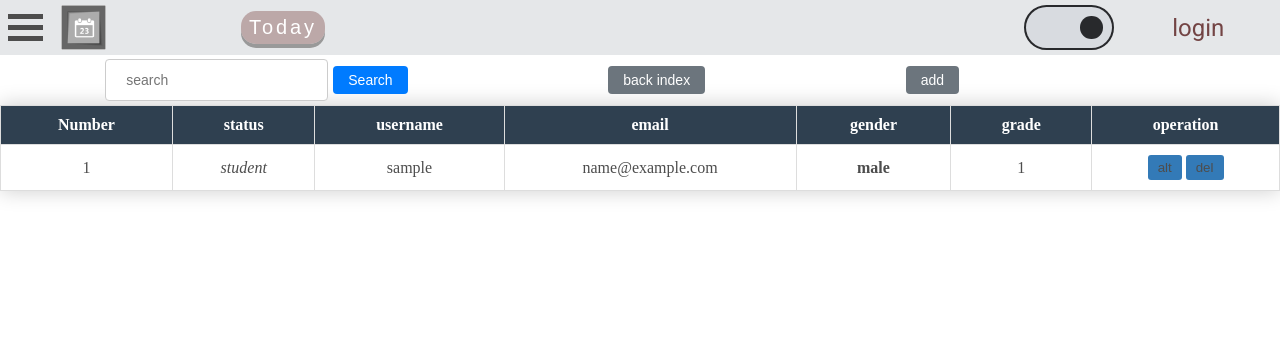
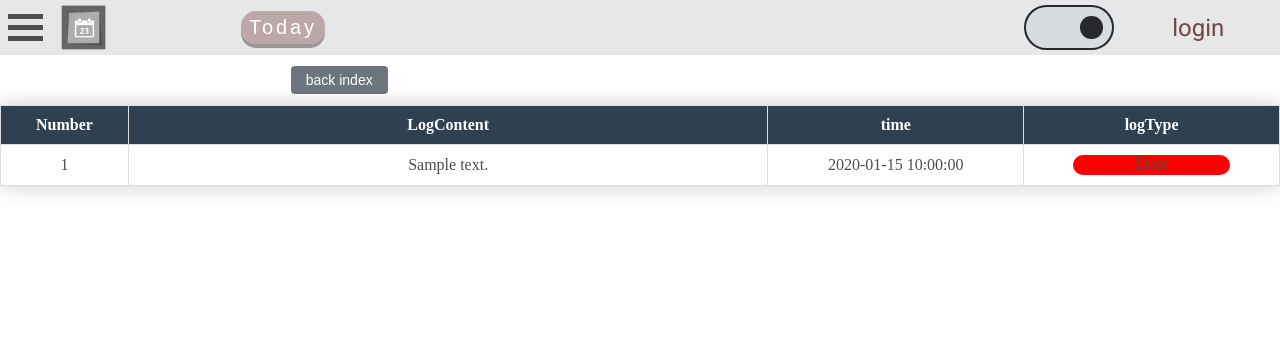
Before and after one commit to lzhhe/COMP3019J-Web-Application-Develop-Project, a Flask app: template App/templates/adminLogs.html in a window 1280 px wide. Shown: the top 355 px of the page. Run offline with Flask 3, Linux system fonts and the light colour scheme; tables that the repository leaves empty hold one stand-in row (values such as "Sample post"); the template is opened without the code that fills it: values that come from a table or form of the project are taken from there, most other values are stand-ins (such as "Sample title", 1, 10 or a date in 2020); parts of the project's set-up code (start-up, migrations or seed data) failed here and were passed over; some libraries are stand-ins or nearby versions.

Commit message:
finish version

```diff
--- a/App/static/css/adminView.css
+++ b/App/static/css/adminView.css
@@ -144,7 +144,7 @@ tbody tr td:first-child::before {
 }
 
 /* 为可排序的表头添加悬停效果 */
-.users th.sortable:hover {
+.users th.sortable:hover, .users th.sortable1:hover {
     background-color: var(--pagination-a);
     cursor: pointer;
 }
@@ -204,3 +204,64 @@ tbody tr td:first-child::before {
 .weather-container {
     display: none;
 }
+
+.tableTitle:nth-child(1) {
+    width: 10%;
+}
+
+.tableTitle:nth-child(2) {
+    width: 50%;
+}
+
+.tableTitle:nth-child(3) {
+    width: 20%;
+}
+
+.tableTitle:nth-child(4) {
+    width: 20%;
+}
+
+.TABLE:nth-child(1){
+    width: 10%;
+}
+.TABLE:nth-child(2){
+    width: 10%;
+}
+.TABLE:nth-child(3){
+    width: 15%;
+}
+.TABLE:nth-child(4){
+    width: 35%;
+}
+.TABLE:nth-child(5){
+    width: 10%;
+}
+.TABLE:nth-child(6){
+    width: 10%;
+}
+.TABLE:nth-child(7){
+    width: 10%;
+}
+
+
+.color-block {
+    width: 70%;
+    height: 20px;
+    border-radius: 10px;
+    margin: auto;
+    display: inline-block;
+    text-align: center;
+    justify-items: center;
+}
+
+.Error .color-block {
+    background-color: var(--color-red);
+}
+
+.Information .color-block {
+    background-color: var(--done1);
+}
+
+.Warning .color-block {
+    background-color: var(--doing1);
+}
--- a/App/static/js/adminJs.js
+++ b/App/static/js/adminJs.js
@@ -25,6 +25,20 @@ $(document).ready(function () {
         // 添加sort, order和search查询参数
         window.location.href = `/admin/adminView?sort=${sortBy}&order=${newOrder}${searchParam}`;
     });
+    $(".sortable1").click(function () {
+        let sortBy = $(this).data('sort');
+        let currentOrder = $(this).attr('data-current-order') || 'asc'; // 默认为asc
+        let newOrder = currentOrder === 'asc' ? 'desc' : 'asc';
+
+        let currentSearch = new URL(window.location.href).searchParams.get("search") || '';
+        let searchParam = currentSearch ? `&search=${currentSearch}` : '';
+
+        // 添加sort, order和search查询参数
+        window.location.href = `/admin/adminLogs?sort=${sortBy}&order=${newOrder}${searchParam}`;
+    });
+    $('#toLog').click(function () {
+        window.location.href = `/admin/adminLogs`;
+    });
     $('#back').click(function () {
         window.location.href = `/admin/adminView`;
     });
--- a/App/templates/adminLogs.html
+++ b/App/templates/adminLogs.html
@@ -1,6 +1,6 @@
 {% extends 'base.html' %}
 {% block title %}
-    adminView
+    adminLogs
 {% endblock %}
 {% block extra_css %}
     <link rel="stylesheet" href="../static/css/adminView.css">
@@ -30,25 +30,17 @@
         </script>
     {% endif %}
     <div class="functions">
-        <form class="searchThing" method="get" action="{{ url_for('cal_a.searchThing') }}">
-            <label for="search"></label><input class="search" id="search" type="search" placeholder="search"
-                                               name="search">
-            <button class="searchButton" id="searchButton" type="submit">Search</button>
-        </form>
         <button class="back" id="back">back index</button>
-        <button class="back" id="add"
-                onclick="document.getElementById('addData').style.display='block'">add
-        </button>
 
         <div class="pagination">
             {% if pagination.pages > 1 %}
-                <a href="{{ url_for('cal_a.adminView', page=1, sort=current_sort, order=current_order, search=request.args.get('search')) }}">&laquo;
+                <a href="{{ url_for('cal_a.adminLogs', page=1, sort=current_sort, order=current_order, search=request.args.get('search')) }}">&laquo;
                     First</a>
-                <a href="{{ url_for('cal_a.adminView', page=pagination.prev_num, sort=current_sort, order=current_order, search=request.args.get('search')) }}"
+                <a href="{{ url_for('cal_a.adminLogs', page=pagination.prev_num, sort=current_sort, order=current_order, search=request.args.get('search')) }}"
                    {% if not pagination.has_prev %}class="disabled"{% endif %}>&lsaquo; Prev</a>
 
                 <!-- Always display the first page -->
-                <a href="{{ url_for('cal_a.adminView', page=1, sort=current_sort, order=current_order, search=request.args.get('search')) }}"
+                <a href="{{ url_for('cal_a.adminLogs', page=1, sort=current_sort, order=current_order, search=request.args.get('search')) }}"
                    {% if 1 == pagination.page %}class="active"{% endif %}>1</a>
                 {% if pagination.page > 4 %}
                     <span class="ellipsis">...</span>
@@ -56,7 +48,7 @@
 
                 {% for page_num in range(pagination.page - 2, pagination.page + 3) %}
                     {% if 1 < page_num < pagination.pages %}
-                        <a href="{{ url_for('cal_a.adminView', page=page_num, sort=current_sort, order=current_order, search=request.args.get('search')) }}"
+                        <a href="{{ url_for('cal_a.adminLogs', page=page_num, sort=current_sort, order=current_order, search=request.args.get('search')) }}"
                            {% if page_num == pagination.page %}class="active"{% endif %}>{{ page_num }}</a>
                     {% endif %}
                 {% endfor %}
@@ -66,12 +58,12 @@
                 {% endif %}
 
                 <!-- Always display the last page -->
-                <a href="{{ url_for('cal_a.adminView', page=pagination.pages, sort=current_sort, order=current_order, search=request.args.get('search')) }}"
+                <a href="{{ url_for('cal_a.adminLogs', page=pagination.pages, sort=current_sort, order=current_order, search=request.args.get('search')) }}"
                    {% if pagination.pages == pagination.page %}class="active"{% endif %}>{{ pagination.pages }}</a>
 
-                <a href="{{ url_for('cal_a.adminView', page=pagination.next_num, sort=current_sort, order=current_order, search=request.args.get('search')) }}"
+                <a href="{{ url_for('cal_a.adminLogs', page=pagination.next_num, sort=current_sort, order=current_order, search=request.args.get('search')) }}"
                    {% if not pagination.has_next %}class="disabled"{% endif %}>Next &rsaquo;</a>
-                <a href="{{ url_for('cal_a.adminView', page=pagination.pages, sort=current_sort, order=current_order, search=request.args.get('search')) }}">Last
+                <a href="{{ url_for('cal_a.adminLogs', page=pagination.pages, sort=current_sort, order=current_order, search=request.args.get('search')) }}">Last
                     &raquo;</a>
             {% endif %}
         </div>
@@ -81,87 +73,33 @@
     <table class="users" id="users">
         <thead>
         <tr>
-            <th>Number</th>
-            <th class="sortable" data-sort="status"
-                {% if current_sort == "status" %}data-current-order="{{ current_order }}" {% endif %}>
-                status
-                {% if current_sort == "status" and current_order == "asc" %}&uarr;
-                    {% elif current_sort == "status" %}&darr;{% endif %}
+            <th class="tableTitle">Number</th>
+            <th class="tableTitle">LogContent</th>
+            <th class="sortable1 tableTitle" data-sort="time"
+                {% if current_sort == "time" %}data-current-order="{{ current_order }}" {% endif %}>
+                time
+                {% if current_sort == "time" and current_order == "asc" %}&uarr;
+                    {% elif current_sort == "time" %}&darr;{% endif %}
             </th>
-
-            <th>username</th>
-            <th>email</th>
-            <th class="sortable" data-sort="gender"
-                {% if current_sort == "gender" %}data-current-order="{{ current_order }}"{% endif %}>gender
-                {% if current_sort == "gender" and current_order == "asc" %}&uarr;
-                    {% elif current_sort == "gender" %}&darr;{% endif %}
+            <th class="sortable1 tableTitle" data-sort="logType"
+                {% if current_sort == "logType" %}data-current-order="{{ current_order }}"{% endif %}>logType
+                {% if current_sort == "logType" and current_order == "asc" %}&uarr;
+                    {% elif current_sort == "logType" %}&darr;{% endif %}
             </th>
-            <th class="sortable" data-sort="grade"
-                {% if current_sort == "grade" %}data-current-order="{{ current_order }}"{% endif %}>grade
-                {% if current_sort == "grade" and current_order == "asc" %}&uarr;
-                    {% elif current_sort == "grade" %}&darr;{% endif %}
-            </th>
-
-            <th>operation</th>
         </tr>
         </thead>
         <tbody style="--starting-number: {{ (current_page-1) * per_page }}">
-        {% for user in users %}
-            {% set s = "student" if user.status == 1 else "teacher" %}
-            {% set g = "none" if user.gender == 0 else ("male" if user.gender == 1 else "female") %}
+        {% for log in logs %}
+            {% set g = "Information" if log.logType == 0 else ("Warning" if log.logType == 1 else "Error") %}
             <tr>
                 <td class="numbers"></td>
-                <td class="{{ s }}">{{ s }}</td>
-                <td>{{ user.username }}</td>
-                <td>{{ user.email }}</td>
-                <td class="{{ g }}">{{ g }}</td>
-                <td>{{ user.grade }}</td>
-                <td>
-                    <button onclick="document.getElementById('resetData').style.display='block'"
-                            data-id="{{ user.UID }}" class="alt">alt
-                    </button>
-                    <button data-id="{{ user.UID }}" class="del">del</button>
+                <td class="logContent" title="{{ log.logContent }}">{{ log.logContent }}</td>
+                <td>{{ log.time }}</td>
+                <td class="{{ g }}">
+                    <div class="color-block">{{ g }}</div>
                 </td>
             </tr>
         {% endfor %}
         </tbody>
     </table>
-
-
-    <div id="resetData" class="modal">
-        <form class="modal-content animate" method="post" id="resetForm" action="{{ url_for('cal_a.changeInfor') }}">
-            <input type="hidden" name="user_uid" id="user_uid">
-            <div class="find-container">
-                <span onclick="document.getElementById('resetData').style.display='none'" class="close"
-                      title="Close Modal">&times;</span>
-                <label for="new-password"><b>New password</b></label>
-                <input type="text" placeholder="Enter New password" id="new-password" name="new_password"/>
-
-                <label><b>Choose gender</b></label>
-                <div class="choice radio">
-                    <label for="choose-male" class="block">male</label>
-                    <input type="radio" name="choose_gender" id="choose-male" value="1">
-                    <label for="choose-female" class="block">female</label>
-                    <input type="radio" name="choose_gender" id="choose-female" value="2">
-                </div>
-
-
-                <label><b>Choose grade</b></label>
-                <div class="choice radio">
-                    <label for="choose-one" class="block">1</label>
-                    <input type="radio" name="choose_grade" id="choose-one" value="1">
-                    <label for="choose-two" class="block">2</label>
-                    <input type="radio" name="choose_grade" id="choose-two" value="2">
-                    <label for="choose-three" class="block">3</label>
-                    <input type="radio" name="choose_grade" id="choose-three" value="3">
-                    <label for="choose-four" class="block">4</label>
-                    <input type="radio" name="choose_grade" id="choose-four" value="4">
-                </div>
-
-                <button type="submit" class="change-info">Change Information</button>
-            </div>
-        </form>
-    </div>
-
-
 {% endblock %}
--- a/App/views_teacher.py
+++ b/App/views_teacher.py
@@ -92,7 +92,7 @@ def addDDL():
                 ).all()
 
                 if overlapping_schedules:
-                    log_message = f"STeacher deadline add may overlap with existing schedules for {username} on {date}, from {overlapping_schedules[0].startTime} to {overlapping_schedules[0].endTime}"
+                    log_message = f"Teacher deadline add may overlap with existing schedules for {username} on {date}, from {overlapping_schedules[0].startTime} to {overlapping_schedules[0].endTime}"
                     log_entry = Log(logContent=log_message, logType=1)
                     db.session.add(log_entry)
                     db.session.commit()
@@ -101,7 +101,6 @@ def addDDL():
                     log_entry = Log(logContent=log_message, logType=0)
                     db.session.add(log_entry)
                     db.session.commit()
-
 
             return jsonify({'code': 200, 'message': 'Deadline added successfully'})
         else:
@@ -171,7 +170,6 @@ def updateDDL():
             db.session.commit()
 
             return jsonify({'code': 400, 'message': 'Form validation failed'}), 400
-
 
 
 @teacher.route('/delDDL', methods=['GET', 'POST'])
```
Also changed, not shown: App/static/css/teacherView.css (+20 -1 lines), App/templates/adminView.html (+8 -7 lines), App/templates/teacherView.html (+6 -6 lines), App/views_admin.py (+25 -0 lines).
